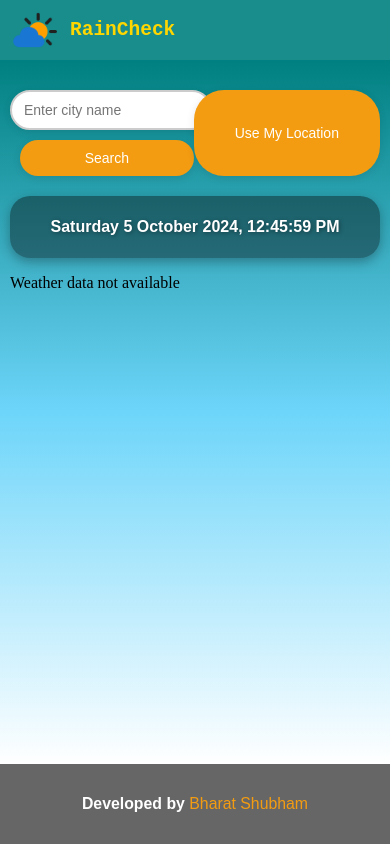
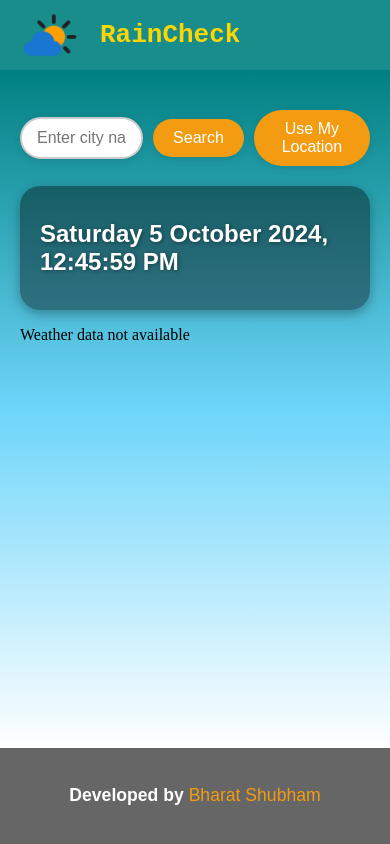
Before and after one commit to bharat75/Raincheck---WeatherApp, a React app: page / in a window 390 px wide. Built offline with nearby package versions, Linux system fonts and the light colour scheme; no server answers.

Commit message:
reverting mobile responsive changes

```diff
--- a/App.css
+++ b/App.css
@@ -238,150 +238,3 @@ body {
     background-position: 100%;
   }
 }
-
-/* General Styles for Mobile */
-@media (max-width: 768px) {
-  .header-nav {
-    height: 60px; /* Reduce height for smaller screens */
-    padding: 0 10px;
-  }
-
-  .header-nav > a {
-    font-size: 1.5em; /* Scale down the logo text size */
-  }
-
-  .header-nav > img {
-    width: 50px; /* Smaller logo */
-    height: 50px;
-    margin-right: 10px;
-  }
-
-  .main-body {
-    padding: 10px; /* Less padding on small screens */
-  }
-
-  .city {
-    font-size: 1.5em; /* Adjust city font size */
-    padding: 10px 15px;
-  }
-
-  .weather-att {
-    flex-direction: column; /* Stack weather attributes vertically */
-    padding: 10px;
-  }
-
-  .weather-item {
-    margin-top: 10px; /* Smaller margin */
-  }
-
-  .weather-item img {
-    width: 30px; /* Smaller icon size */
-    height: 30px;
-  }
-
-  .date-time {
-    font-size: 1.2em; /* Reduce font size */
-    padding: 8px 15px;
-  }
-
-  .Search form {
-    flex-direction: column; /* Stack the input and button vertically */
-    width: 100%;
-  }
-
-  .Search input {
-    width: 100%; /* Full width input */
-    margin-bottom: 10px; /* Add spacing below input */
-  }
-
-  .Search button {
-    width: 100%; /* Full width button */
-  }
-
-  .footer {
-    padding: 15px 0; /* Adjust padding */
-    font-size: 1em; /* Adjust font size */
-  }
-
-  .shimmer-container {
-    padding: 10px; /* Smaller padding */
-  }
-
-  .shimmer-item {
-    width: 45%; /* Adjust shimmer item width for mobile */
-    margin-bottom: 10px;
-  }
-
-  .shimmer-weather-att {
-    flex-wrap: wrap; /* Allow shimmer items to wrap */
-    justify-content: space-around;
-  }
-}
-
-/* Very Small Mobile Screens (Max Width 480px) */
-@media (max-width: 480px) {
-  .city {
-    font-size: 1.2em; /* Further reduce font size */
-    padding: 8px 10px;
-  }
-
-  .date-time {
-    font-size: 1em; /* Further reduce font size */
-    padding: 6px 10px;
-  }
-
-  .weather-att {
-    padding: 5px; /* Less padding */
-  }
-
-  .weather-item p {
-    font-size: 0.8em; /* Smaller text */
-  }
-
-  .Search button {
-    font-size: 14px; /* Smaller button text */
-  }
-
-  .footer {
-    font-size: 0.9em;
-  }
-
-  .shimmer-item {
-    width: 90%; /* Full width shimmer items on small screens */
-  }
-}
-
-/* For tablets and smaller screens */
-@media (max-width: 768px) {
-  .Search form {
-    flex-direction: column; /* Stack input and button vertically */
-    align-items: stretch; /* Make the input and button take full width */
-    width: 100%;
-  }
-
-  .Search input {
-    width: 100%; /* Full width input */
-    margin-bottom: 10px; /* Space between input and button */
-    padding: 12px 15px; /* Adjust padding for better tap target */
-    font-size: 16px; /* Increase input font size */
-  }
-
-  .Search button {
-    width: 100%; /* Full width button */
-    padding: 12px 15px; /* Adjust padding for better tap target */
-    font-size: 16px; /* Match input font size */
-  }
-}
-
-/* For very small mobile screens */
-@media (max-width: 480px) {
-  .Search input {
-    font-size: 14px; /* Slightly reduce input font size */
-    padding: 10px 12px; /* Adjust padding for small screens */
-  }
-
-  .Search button {
-    font-size: 14px; /* Match button font size with input */
-    padding: 10px 12px; /* Adjust padding */
-  }
-}
--- a/src/components/body.js
+++ b/src/components/body.js
@@ -128,7 +128,9 @@ const Body = () => {
             />
             <button type="submit">Search</button>
           </form>
-          <button onClick={() => setUseLocation(true)}>Use My Location</button>
+          <button className="location-btn" onClick={() => setUseLocation(true)}>
+            Use My Location
+          </button>
         </div>
 
         <div className="date-time">
```
